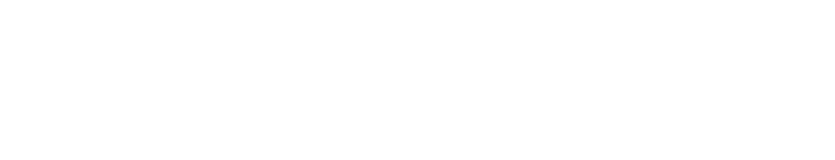
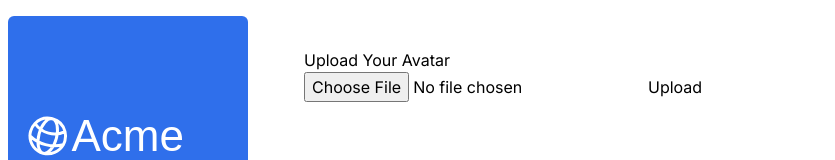
Before and after one commit to danieljllo/nextjs-dashboard, a Next.js app: page /dashboard/documents in a window 1280 px wide. Before the commit this address had no page. Shown: the top 160 px of the page, without its empty margins (0-835 px from the left). Built offline with nearby package versions, Linux system fonts and the light colour scheme; a web font is replaced by a local one.

Commit message:
Add document upload functionality

```diff
--- /dev/null
+++ b/app/api/documents/upload/route.ts
@@ -0,0 +1,52 @@
+import { handleUpload, type HandleUploadBody } from '@vercel/blob/client';
+import { NextResponse } from 'next/server';
+
+export async function POST(request: Request): Promise<NextResponse> {
+  const body = (await request.json()) as HandleUploadBody;
+
+  try {
+    const jsonResponse = await handleUpload({
+      body,
+      request,
+      onBeforeGenerateToken: async (
+        pathname,
+        /* clientPayload */
+      ) => {
+        // Generate a client token for the browser to upload the file
+        // ⚠️ Authenticate and authorize users before generating the token.
+        // Otherwise, you're allowing anonymous uploads.
+
+        return {
+          allowedContentTypes: ['image/jpeg', 'image/png', 'image/webp', 'application/zip'],
+          addRandomSuffix: true,
+          tokenPayload: JSON.stringify({
+            // optional, sent to your server on upload completion
+            // you could pass a user id from auth, or a value from clientPayload
+          }),
+        };
+      },
+      onUploadCompleted: async ({ blob, tokenPayload }) => {
+        // Get notified of client upload completion
+        // ⚠️ This will not work on `localhost` websites,
+        // Use ngrok or similar to get the full upload flow
+
+        console.log('blob upload completed', blob, tokenPayload);
+
+        try {
+          // Run any logic after the file upload completed
+          // const { userId } = JSON.parse(tokenPayload);
+          // await db.update({ avatar: blob.url, userId });
+        } catch (error) {
+          throw new Error('Could not update user');
+        }
+      },
+    });
+
+    return NextResponse.json(jsonResponse);
+  } catch (error) {
+    return NextResponse.json(
+      { error: (error as Error).message },
+      { status: 400 }, // The webhook will retry 5 times waiting for a 200
+    );
+  }
+}
--- /dev/null
+++ b/app/dashboard/documents/page.tsx
@@ -0,0 +1,42 @@
+'use client';
+
+import { type PutBlobResult } from '@vercel/blob';
+import { upload } from '@vercel/blob/client';
+import { useState, useRef } from 'react';
+
+export default function AvatarUploadPage() {
+  const inputFileRef = useRef<HTMLInputElement>(null);
+  const [blob, setBlob] = useState<PutBlobResult | null>(null);
+  return (
+    <>
+      <h1>Upload Your Avatar</h1>
+
+      <form
+        onSubmit={async (event) => {
+          event.preventDefault();
+
+          if (!inputFileRef.current?.files) {
+            throw new Error('No file selected');
+          }
+
+          const file = inputFileRef.current.files[0];
+
+          const newBlob = await upload(file.name, file, {
+            access: 'public',
+            handleUploadUrl: '/api/documents/upload',
+          });
+
+          setBlob(newBlob);
+        }}
+      >
+        <input name="file" ref={inputFileRef} type="file" required />
+        <button type="submit">Upload</button>
+      </form>
+      {blob && (
+        <div>
+          Blob url: <a href={blob.url}>{blob.url}</a>
+        </div>
+      )}
+    </>
+  );
+}
--- a/app/login/page.tsx
+++ b/app/login/page.tsx
@@ -11,6 +11,7 @@
           </div>
         </div>
         <LoginForm />
+        Credentials in .env.local
       </div>
     </main>
   );
--- a/package.json
+++ b/package.json
@@ -9,6 +9,7 @@
   "dependencies": {
     "@heroicons/react": "^2.1.4",
     "@tailwindcss/forms": "^0.5.7",
+    "@vercel/blob": "^1.1.1",
     "@vercel/postgres": "^0.8.0",
     "autoprefixer": "10.4.19",
     "bcrypt": "^5.1.1",
```
Also changed, not shown: 1 other file (tests, documents, lock files or other folders).
